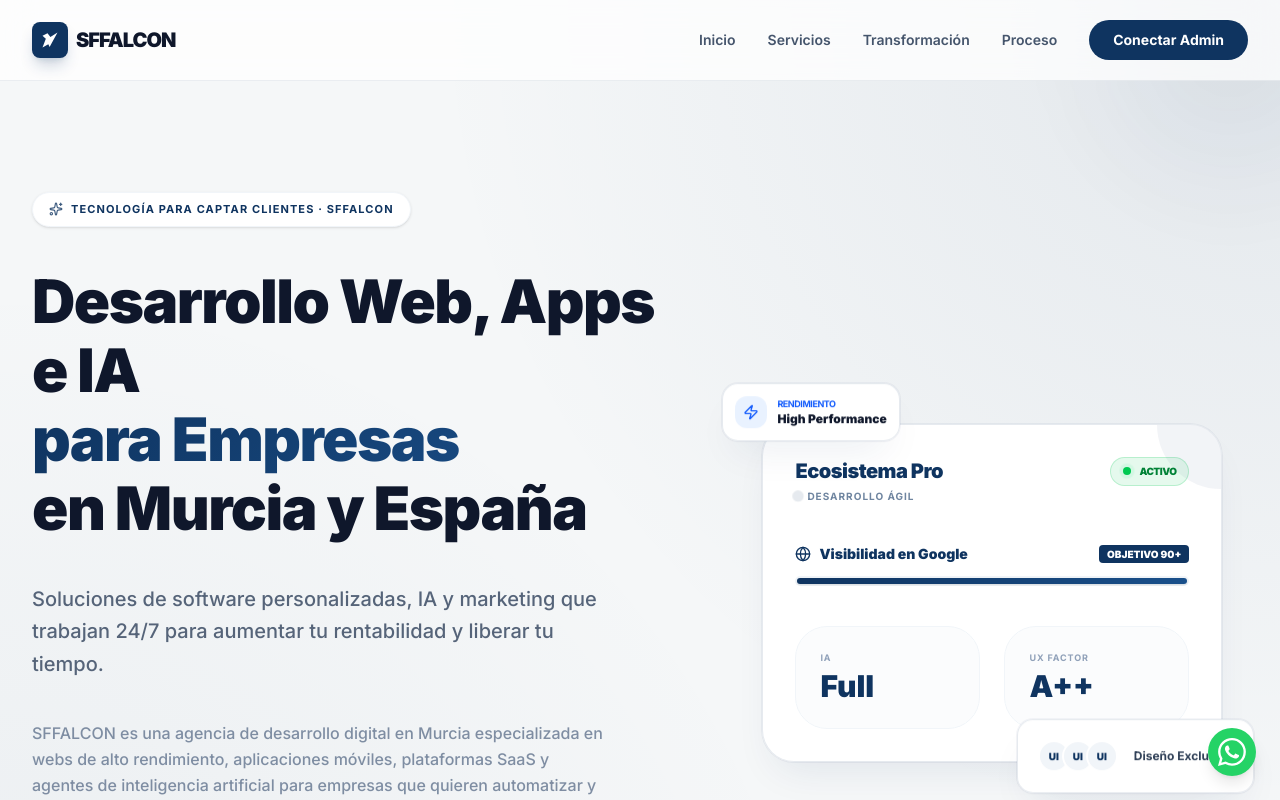
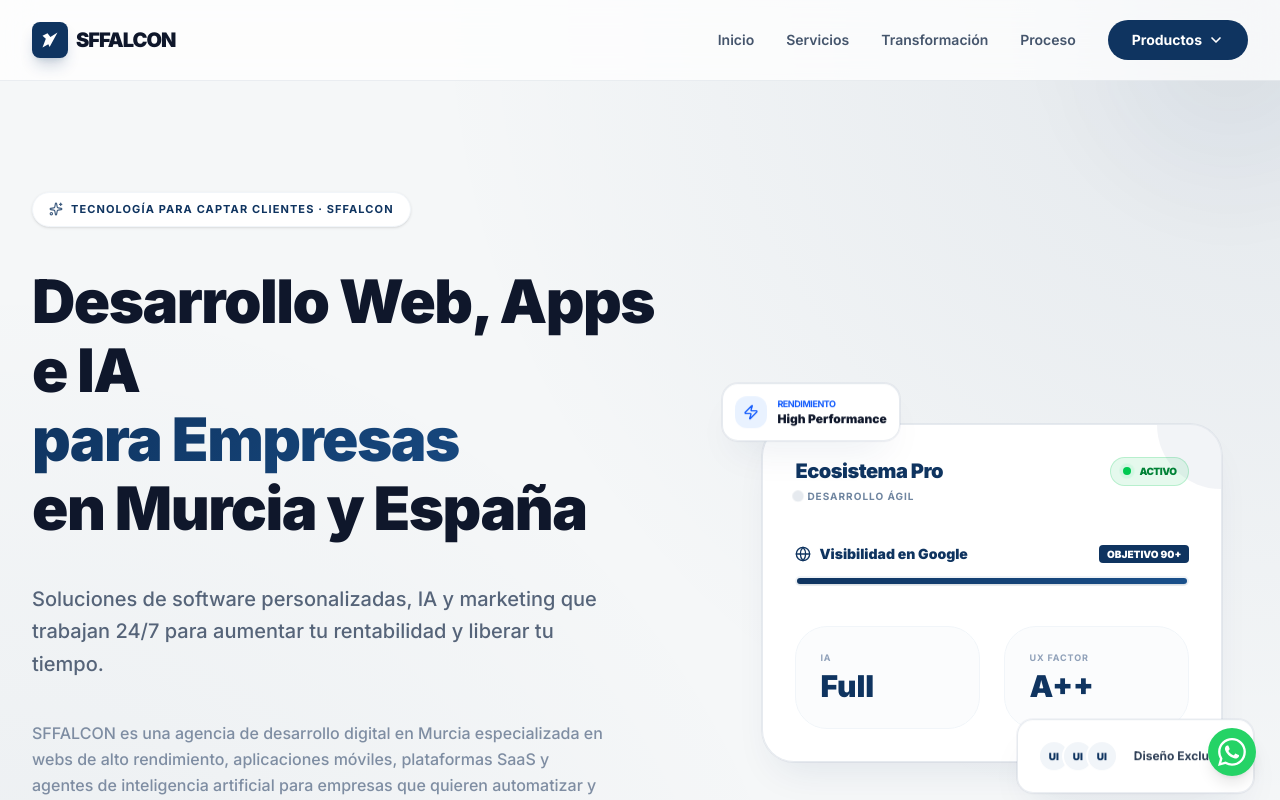
Before and after one commit to markos900313/sffalcon, a Next.js app: page / in a window 1280 px wide. Shown: the top 800 px of the page. Built offline with nearby package versions, Linux system fonts and the light colour scheme.

Commit message:
corregir

```diff
--- a/components/Navbar.tsx
+++ b/components/Navbar.tsx
@@ -2,7 +2,7 @@
 
 import React, { useState } from "react";
 import Link from "next/link";
-import { Menu, X } from "lucide-react";
+import { Menu, X, ChevronDown } from "lucide-react";
 
 export default function Navbar() {
   const [isMenuOpen, setIsMenuOpen] = useState(false);
@@ -24,9 +24,20 @@
             <Link className="text-sm font-semibold text-slate-600 hover:text-[#0f3460] transition-colors" href="/servicios">Servicios</Link>
             <Link className="text-sm font-semibold text-slate-600 hover:text-[#0f3460] transition-colors" href="/transformacion">Transformación</Link>
             <Link className="text-sm font-semibold text-slate-600 hover:text-[#0f3460] transition-colors" href="/proceso">Proceso</Link>
-            <Link className="bg-[#0f3460] text-white px-6 py-2.5 rounded-full text-sm font-bold hover:shadow-lg hover:shadow-[#0f3460]/30 transition-all active:scale-95" href="https://admin.sffalcon.com">
-              Conectar Admin
-            </Link>
+            <div className="relative group">
+              <button className="bg-[#0f3460] text-white px-6 py-2.5 rounded-full text-sm font-bold hover:shadow-lg hover:shadow-[#0f3460]/30 transition-all active:scale-95 flex items-center gap-1.5">
+                Productos
+                <ChevronDown className="w-4 h-4" strokeWidth={2.5} />
+              </button>
+              <div className="absolute top-full right-0 mt-2 w-48 bg-white/95 backdrop-blur-md border border-slate-100 rounded-2xl shadow-xl shadow-slate-200/50 opacity-0 invisible group-hover:opacity-100 group-hover:visible transition-all duration-200 z-50 overflow-hidden flex flex-col p-1.5">
+                <Link href="https://admin.sffalcon.com" className="px-4 py-2.5 text-sm font-bold text-slate-700 hover:bg-slate-50 hover:text-[#0f3460] rounded-xl transition-colors">
+                  SFFALCON Admin
+                </Link>
+                <Link href="https://app.sffalcon.com" className="px-4 py-2.5 text-sm font-bold text-slate-700 hover:bg-slate-50 hover:text-[#0f3460] rounded-xl transition-colors">
+                  SFFALCON App
+                </Link>
+              </div>
+            </div>
           </div>
           <div className="md:hidden flex items-center">
             <button
@@ -45,7 +56,11 @@
             <Link href="/servicios" onClick={() => setIsMenuOpen(false)} className="text-sm font-semibold text-slate-600 hover:text-[#0f3460] px-2">Servicios</Link>
             <Link href="/transformacion" onClick={() => setIsMenuOpen(false)} className="text-sm font-semibold text-slate-600 hover:text-[#0f3460] px-2">Transformación</Link>
             <Link href="/proceso" onClick={() => setIsMenuOpen(false)} className="text-sm font-semibold text-slate-600 hover:text-[#0f3460] px-2">Proceso</Link>
-            <Link href="https://admin.sffalcon.com" onClick={() => setIsMenuOpen(false)} className="bg-[#0f3460] text-white px-6 py-2.5 rounded-full text-sm font-bold w-max ml-2 mt-2">Conectar Admin</Link>
+            <div className="pt-2 flex flex-col gap-2">
+              <span className="text-xs font-bold text-slate-400 px-2 uppercase tracking-wider">Productos</span>
+              <Link href="https://admin.sffalcon.com" onClick={() => setIsMenuOpen(false)} className="bg-[#0f3460] text-white px-6 py-2.5 rounded-full text-sm font-bold w-max ml-2">SFFALCON Admin</Link>
+              <Link href="https://app.sffalcon.com" onClick={() => setIsMenuOpen(false)} className="bg-[#0f3460] text-white px-6 py-2.5 rounded-full text-sm font-bold w-max ml-2">SFFALCON App</Link>
+            </div>
           </div>
         )}
       </div>
```
